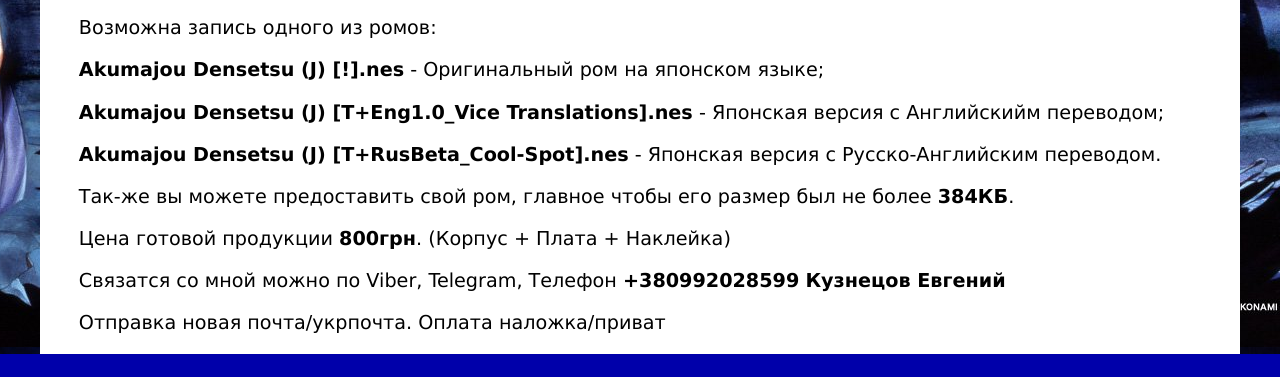
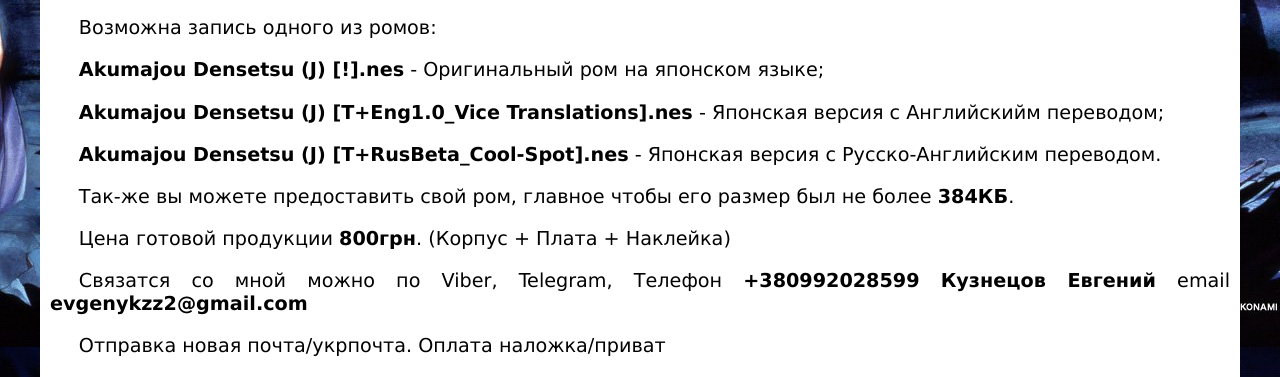
Before and after one commit to evgenykzz2/catlevania3, a plain HTML site: page index.html in a window 1280 px wide. Shown: the part 1957-2334 px from the top of the page. Before the commit the page ends 2311 px from the top, so only its background shows below. Drawn offline with Linux system fonts and the light colour scheme.

Commit message:
Update index.html

```diff
--- a/index.html
+++ b/index.html
@@ -66,7 +66,7 @@
 <p><b>Akumajou Densetsu (J) [T+RusBeta_Cool-Spot].nes</b> - Японская версия с Русско-Английским переводом.</p>
 <p>Так-же вы можете предоставить свой ром, главное чтобы его размер был не более <b>384КБ</b>.</p>
 <p>Цена готовой продукции <b>800грн</b>. (Корпус + Плата + Наклейка)</p>
-<p>Связатся со мной можно по Viber, Telegram, Телефон <b>+380992028599</b> <b>Кузнецов Евгений</b></p>
+<p>Связатся со мной можно по Viber, Telegram, Телефон <b>+380992028599</b> <b>Кузнецов Евгений</b> email <b>evgenykzz2@gmail.com</b></p>
 <p>Отправка новая почта/укрпочта. Оплата наложка/приват</p>
 
 </body>
```
